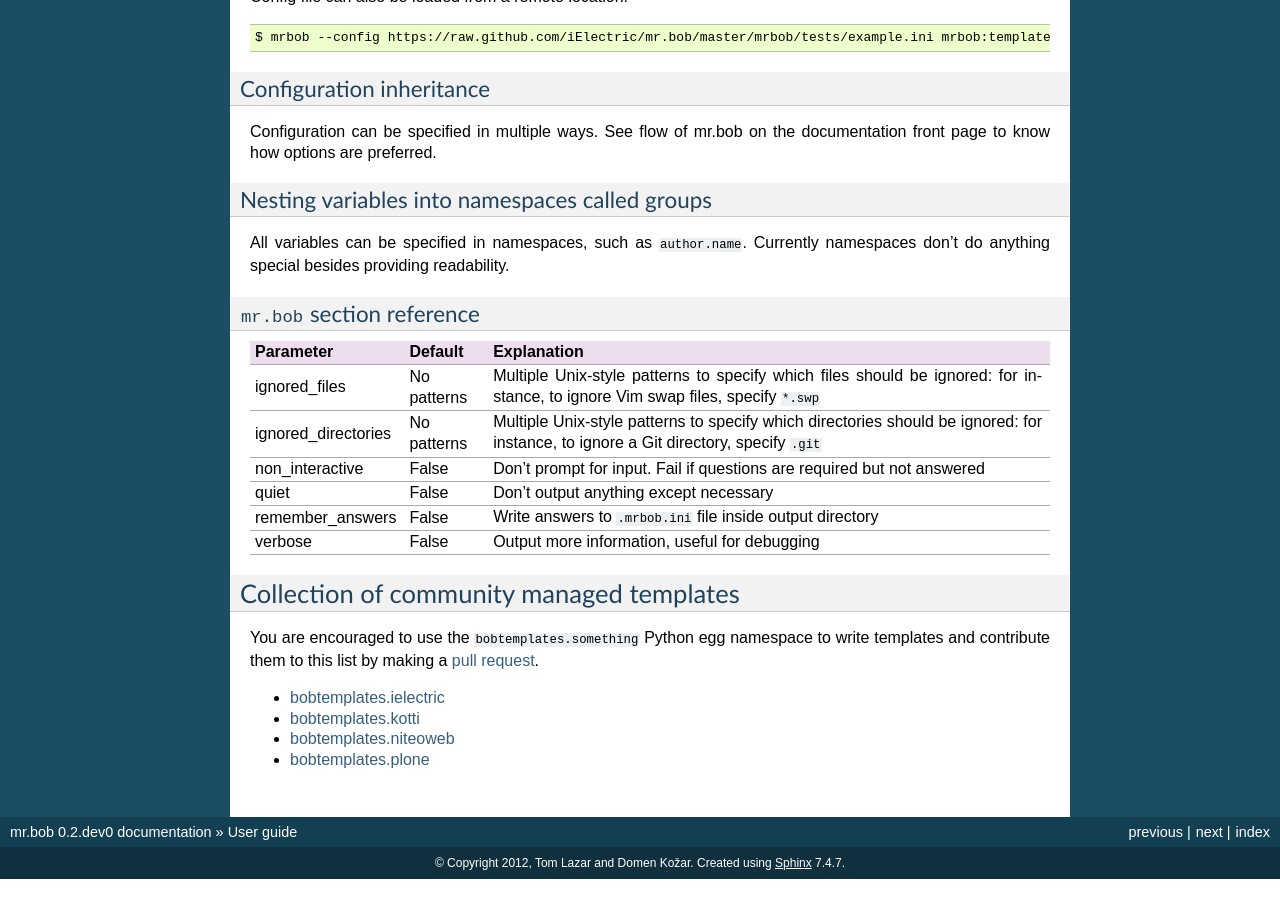
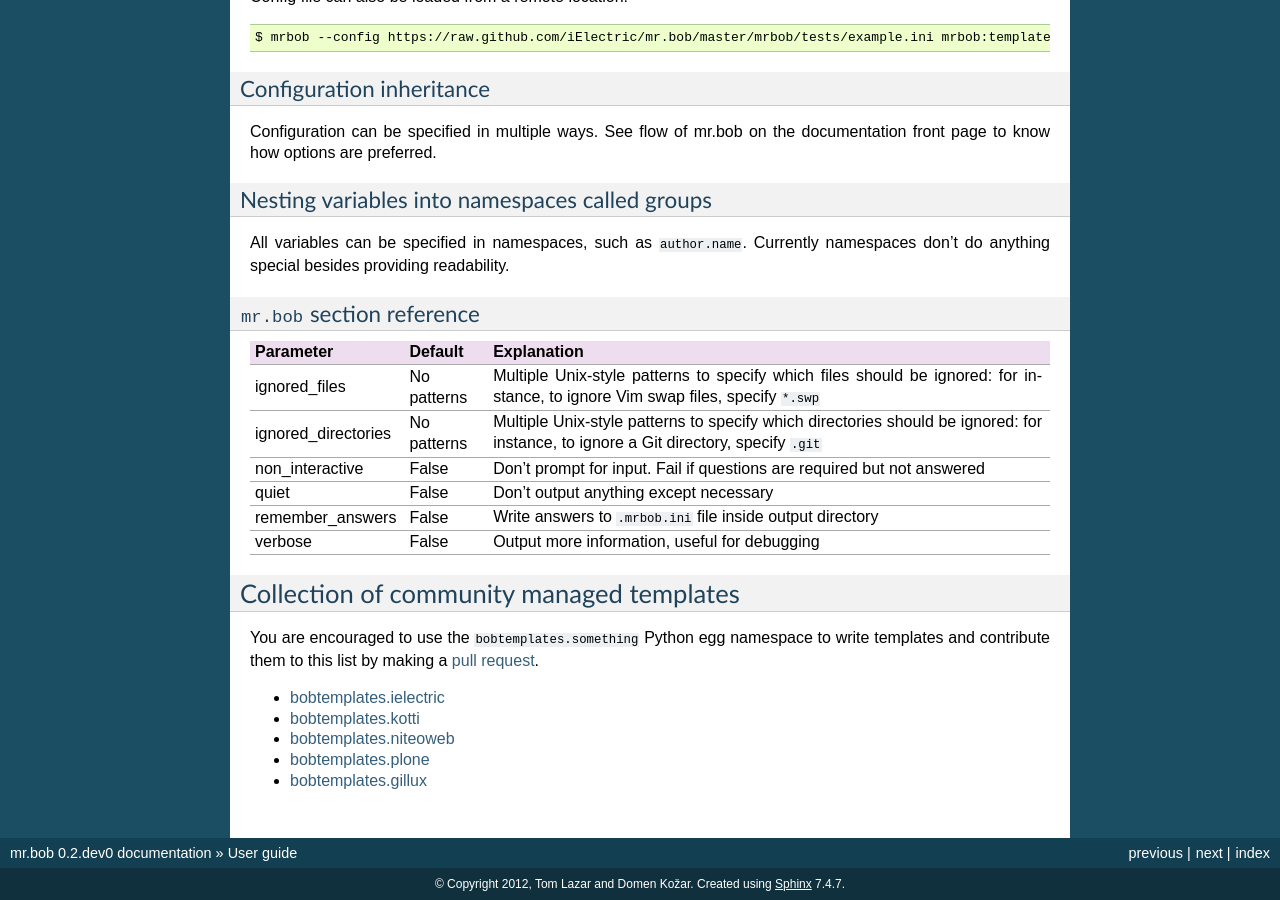
Before and after one commit to collective/mr.bob, a Sphinx documentation site: the page built from docs/source/userguide.rst, in a window 1280 px wide and 900 px high, scrolled down 2986 px. Built offline with Sphinx 7.4.7, drawn with Linux system fonts in a browser that asks for light colours; before the commit the page ends 3865 px from its top, so only the background shows below that.

Commit message:
Added bobtemplates.gillux to community managed templates

```diff
--- a/docs/source/userguide.rst
+++ b/docs/source/userguide.rst
@@ -227,3 +227,4 @@
 - `bobtemplates.kotti <https://github.com/Kotti/bobtemplates.kotti>`_
 - `bobtemplates.niteoweb <https://github.com/niteoweb/bobtemplates.niteoweb>`_
 - `bobtemplates.plone <https://github.com/collective/bobtemplates.plone>`_
+- `bobtemplates.gillux <https://github.com/glenfant/bobtemplates.gillux>`_
```
